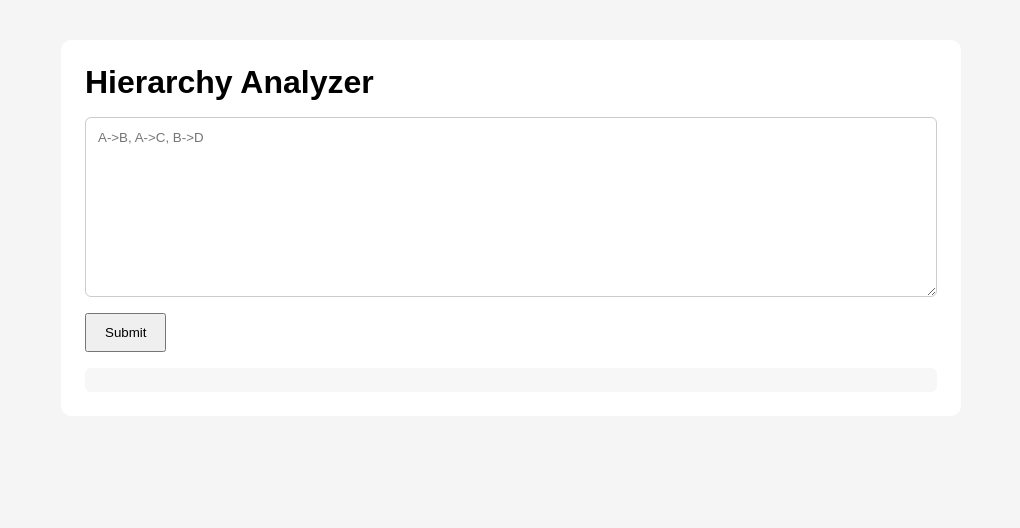
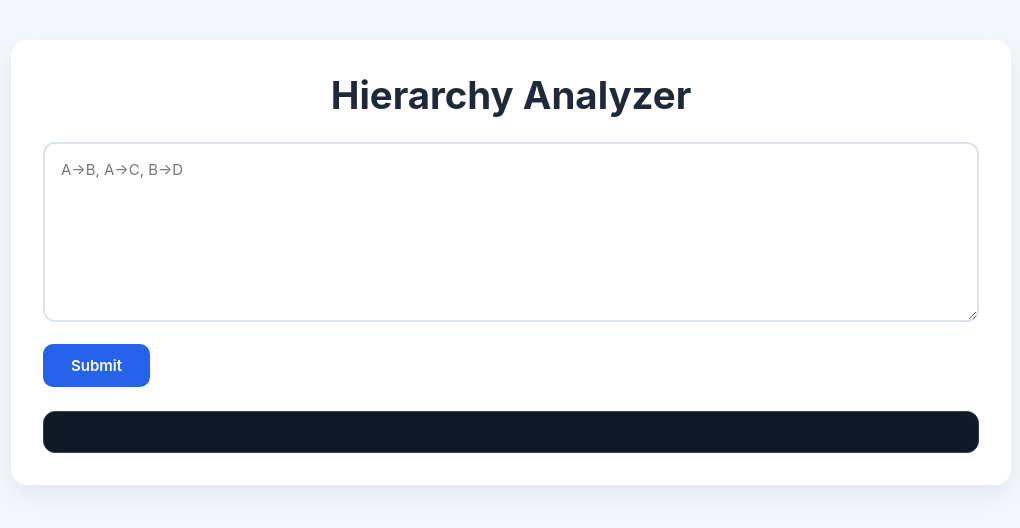
Before and after one commit to devang-kumar/bajaj-drive, a plain HTML site: page frontend/index.html in a window 1280 px wide. Shown: the whole page, without its empty margins (129-1149 px from the left). Drawn offline with Linux system fonts and the light colour scheme.

Commit message:
making the ui attractive

```diff
--- a/frontend/style.css
+++ b/frontend/style.css
@@ -1,8 +1,102 @@
-*{margin:0;padding:0;box-sizing:border-box;font-family:Arial,sans-serif}
-body{background:#f5f5f5;padding:40px}
-.container{max-width:900px;margin:auto;background:#fff;padding:24px;border-radius:10px}
-h1{margin-bottom:16px}
-textarea{width:100%;height:180px;padding:12px;border:1px solid #ccc;border-radius:6px}
-button{margin-top:12px;padding:10px 18px;cursor:pointer}
-#error{color:red;margin-top:12px}
-pre{margin-top:16px;background:#f7f7f7;padding:12px;border-radius:6px;white-space:pre-wrap}
+*{
+    margin:0;
+    padding:0;
+    box-sizing:border-box;
+    font-family:Inter, Arial, sans-serif;
+}
+
+body{
+    background:#f4f7fb;
+    min-height:100vh;
+    padding:40px 20px;
+}
+
+.container{
+    max-width:1000px;
+    margin:auto;
+    background:white;
+    border-radius:16px;
+    padding:32px;
+    box-shadow:0 10px 30px rgba(0,0,0,0.08);
+}
+
+h1{
+    text-align:center;
+    margin-bottom:24px;
+    color:#1f2937;
+    font-size:2.4rem;
+    font-weight:700;
+}
+
+textarea{
+    width:100%;
+    height:180px;
+    padding:16px;
+    border:2px solid #dbe3ec;
+    border-radius:12px;
+    resize:vertical;
+    font-size:15px;
+    transition:.3s;
+    outline:none;
+}
+
+textarea:focus{
+    border-color:#2563eb;
+    box-shadow:0 0 0 4px rgba(37,99,235,.12);
+}
+
+button{
+    margin-top:18px;
+    background:#2563eb;
+    color:white;
+    border:none;
+    padding:12px 28px;
+    border-radius:10px;
+    font-size:15px;
+    font-weight:600;
+    cursor:pointer;
+    transition:.3s;
+}
+
+button:hover{
+    transform:translateY(-2px);
+    box-shadow:0 6px 18px rgba(37,99,235,.25);
+}
+
+button:active{
+    transform:translateY(0);
+}
+
+#error{
+    margin-top:16px;
+    color:#dc2626;
+    font-weight:600;
+}
+
+pre{
+    margin-top:24px;
+    background:#111827;
+    color:#e5e7eb;
+    padding:20px;
+    border-radius:12px;
+    overflow:auto;
+    white-space:pre-wrap;
+    word-break:break-word;
+    line-height:1.6;
+    font-size:14px;
+    border:1px solid #374151;
+}
+
+@media(max-width:768px){
+    .container{
+        padding:20px;
+    }
+
+    h1{
+        font-size:2rem;
+    }
+
+    button{
+        width:100%;
+    }
+}
```
